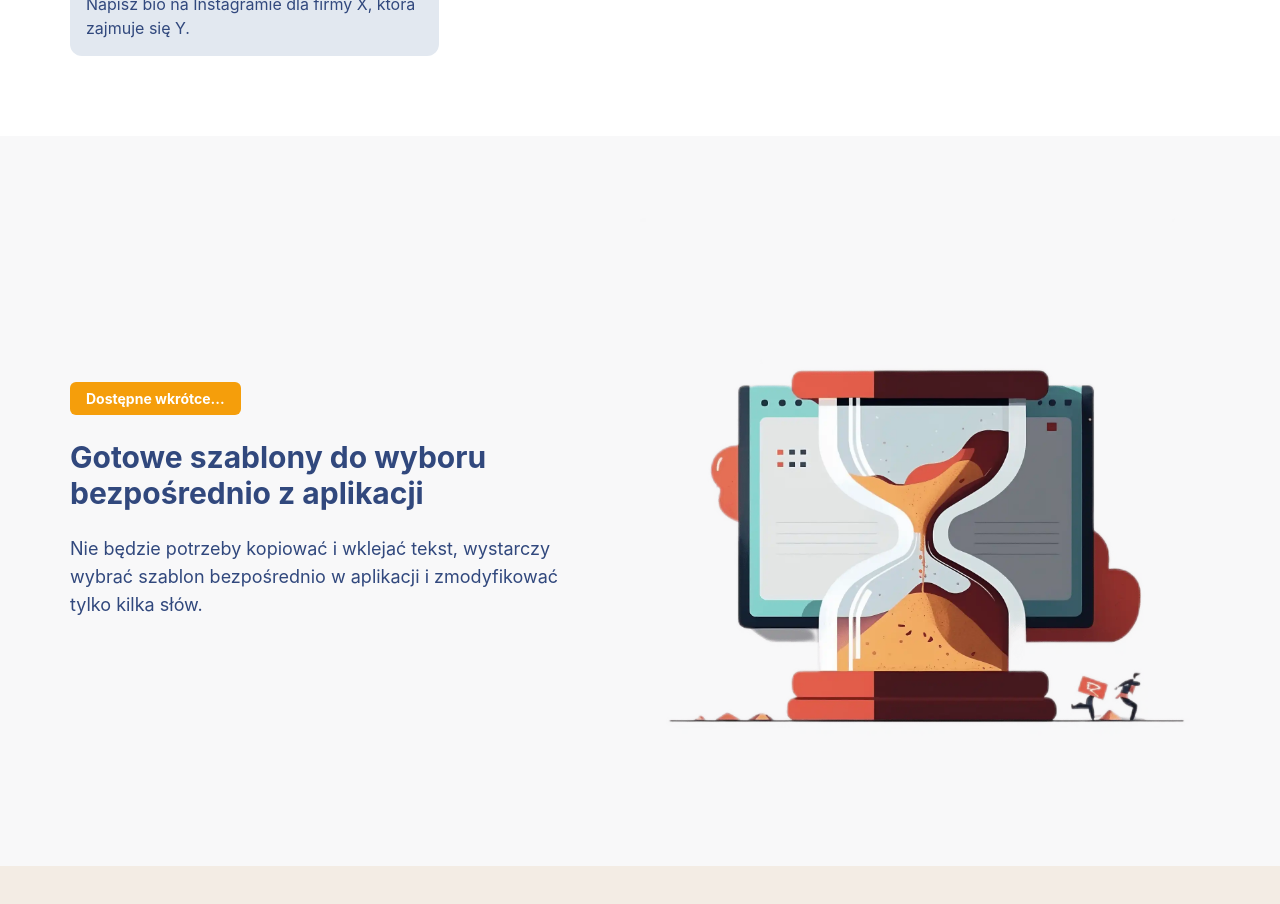
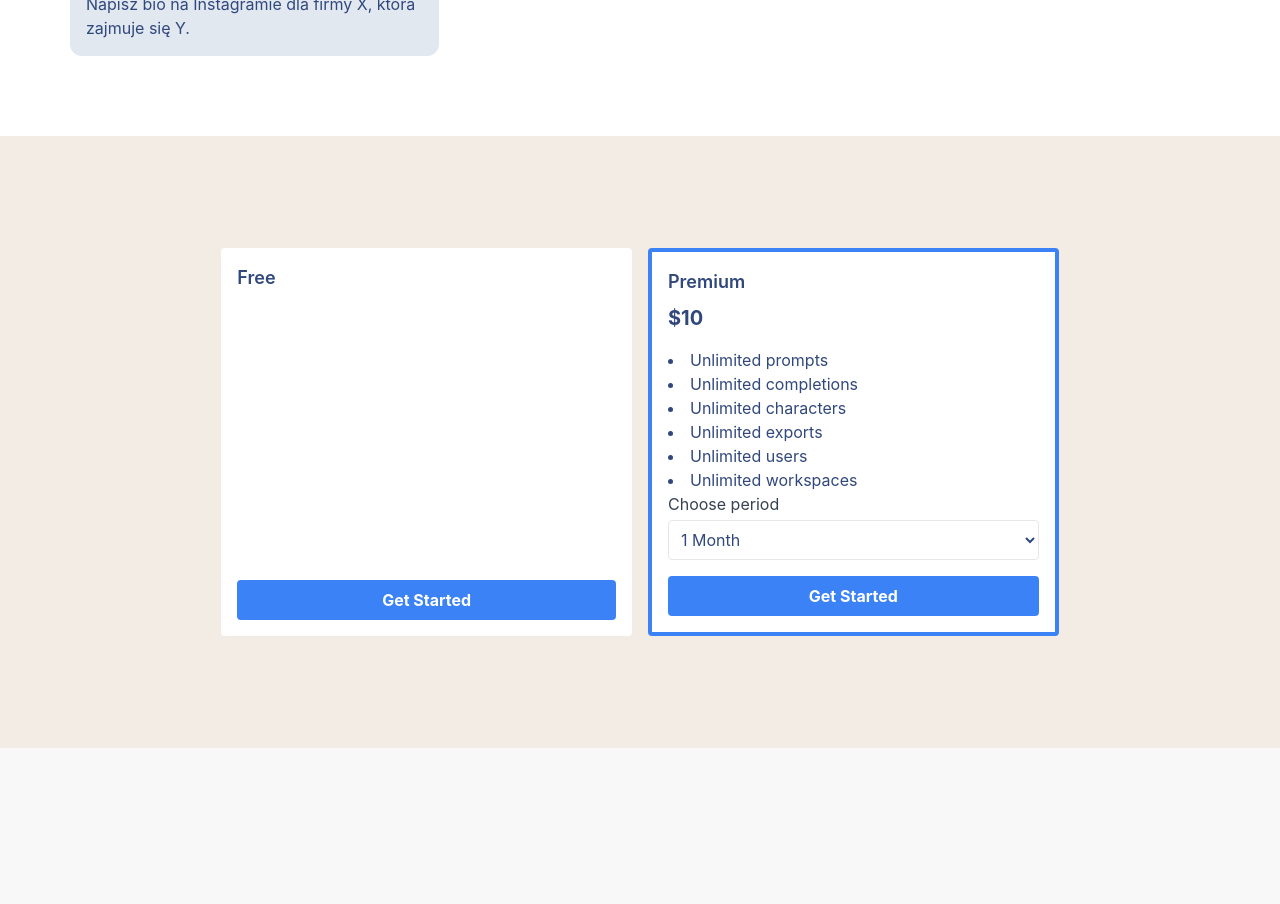
Before and after one commit to shakhorinAlex/gpt-bot-pl, a React (Vite) app: page / in a window 1280 px wide. Shown: the part 2020-2924 px from the top of the page. Built offline with nearby package versions, Linux system fonts and the light colour scheme.

Commit message:
pricing component added

```diff
--- a/src/App.jsx
+++ b/src/App.jsx
@@ -9,6 +9,7 @@ import ComingSoonCard from "./components/ComingSoonCard";
 import Policy from "./components/Policy";
 import Contact from "./components/Contact";
 import Regulamin from "./components/Regulamin";
+import PricingComponent from "./components/PricingComponent";
 // import router and switch
 // import { BrowserRouter as Router, Route } from "react-router-dom";
 // import Switch from "react-router-dom";
@@ -26,6 +27,7 @@ function App() {
       <Hero />
       <Features />
       <Prompts />
+      <PricingComponent />
       <ComingSoonCard />
       <CallToAction />
       <Contact />
--- /dev/null
+++ b/src/components/PricingComponent.jsx
@@ -0,0 +1,55 @@
+import React, { useState } from "react";
+
+function PricingComponent() {
+  const [period, setPeriod] = useState("month");
+
+  const pricing = {
+    month: "$10",
+    "2-month": "$18",
+    "3-month": "$25",
+  };
+
+  return (
+    <section className="section">
+      <div className="flex flex-col md:flex-row justify-center p-6 ">
+        <div className="flex flex-col bg-white  rounded p-4 m-2 w-1/3 bg-gray-100">
+          <h2 className="text-lg font-semibold mb-2">Free</h2>
+          <button className="mt-auto bg-blue-500 hover:bg-blue-700 text-white font-bold py-2 px-4 rounded">
+            Get Started
+          </button>
+        </div>
+        <div className="flex flex-col bg-white border-4 border-blue-500 rounded p-4 m-2 w-1/3">
+          <h2 className="text-lg font-semibold mb-2">Premium</h2>
+          <p className="text-xl font-bold mb-4">{pricing[period]}</p>
+          <ul className="list-disc list-inside">
+            <li>Unlimited prompts</li>
+            <li>Unlimited completions</li>
+            <li>Unlimited characters</li>
+            <li>Unlimited exports</li>
+            <li>Unlimited users</li>
+            <li>Unlimited workspaces</li>
+          </ul>
+          <div className="mb-4">
+            <label className="block">
+              <span className="text-gray-700">Choose period</span>
+              <select
+                className="form-select mt-1 block w-full bg-white border border-gray-200 rounded p-2"
+                value={period}
+                onChange={(e) => setPeriod(e.target.value)}
+              >
+                <option value="month">1 Month</option>
+                <option value="2-month">2 Months</option>
+                <option value="3-month">3 Months</option>
+              </select>
+            </label>
+          </div>
+          <button className="mt-auto bg-blue-500 hover:bg-blue-700 text-white font-bold py-2 px-4 rounded">
+            Get Started
+          </button>
+        </div>
+      </div>
+    </section>
+  );
+}
+
+export default PricingComponent;
```
